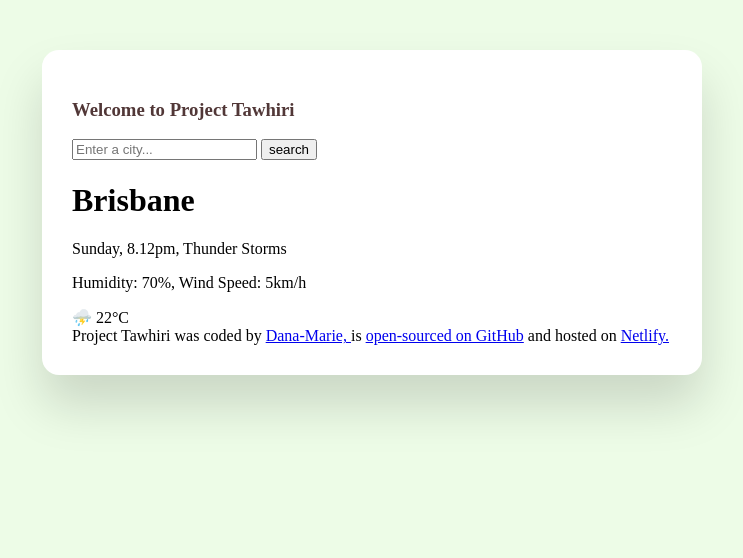
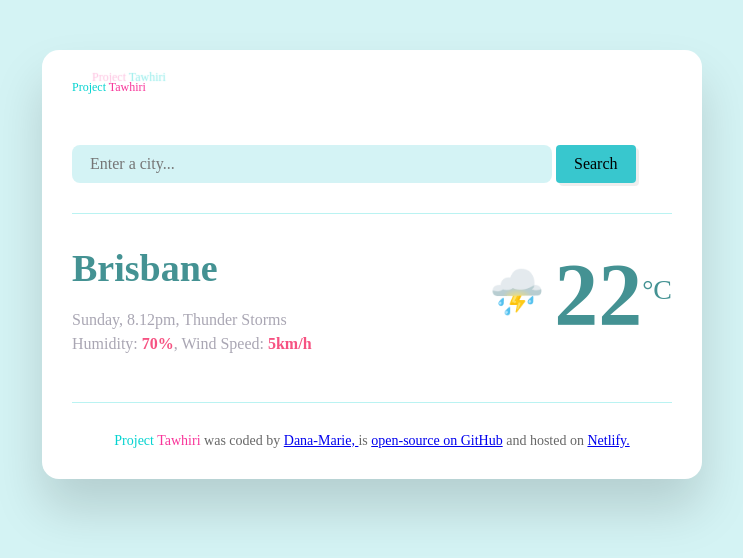
Before and after one commit to dana-marie-coder/ProjectTawhiri, a plain HTML site: page index.html in a window 1280 px wide. Shown: the whole page, without its empty margins (268-1011 px from the left). Drawn offline with Linux system fonts and the light colour scheme; a web font is replaced by a local one.

Commit message:
css styling added and html classes

```diff
--- a/index.html
+++ b/index.html
@@ -15,28 +15,40 @@
   <body>
     <div class="app-border">
       <header>
-        <h3>Welcome to Project Tawhiri</h3>
-        <form class="search-input">
+        <p class="project">
+          <span class="first">Project</span> <span class="second">Tawhiri</span>
+        </p>
+
+        <form class="search-form">
           <input
             type="search"
             placeholder="Enter a city..."
             required
-            class="search-input-element"
+            class="search-form-input"
           />
-          <input type="submit" value="search" class="search-input-button" />
+          <input type="submit" value="Search" class="search-form-button" />
         </form>
       </header>
       <main>
-        <div>
-          <h1>Brisbane</h1>
-          <p>Sunday, 8.12pm, Thunder Storms</p>
-          <p>Humidity: 70%, Wind Speed: 5km/h</p>
+        <div class="weather-main">
+          <div>
+            <h1 class="weather-city">Brisbane</h1>
+            <p class="weather-details">
+              Sunday, 8.12pm, Thunder Storms <br />
+              Humidity: <strong>70%</strong>, Wind Speed: <strong>5km/h</strong>
+            </p>
+          </div>
+          <div class="weather-container">
+            <div class="weather-icon">⛈️</div>
+            <div class="weather-temperature">22</div>
+            <div class="weather-unit">°C</div>
+          </div>
         </div>
-        <div>⛈️ 22°C</div>
       </main>
 
       <footer>
-        Project Tawhiri was coded by
+        <span class="footer-first">Project</span
+        ><span class="footer-second"> Tawhiri</span> was coded by
         <a
           href="https://www.shecodes.io/graduates/42252-dana-marie-osborne"
           target="_blank"
@@ -44,7 +56,7 @@
         </a>
         is
         <a href="https://github.com/dana-marie-coder" target="_blank"
-          >open-sourced on GitHub</a
+          >open-source on GitHub</a
         >
         and hosted on
         <a href="https://project-tawhiri.netlify.app" target="_blank"
--- a/source/style.css
+++ b/source/style.css
@@ -1,10 +1,46 @@
 body {
-  background-color: #7be84c21;
+  background-color: #0ebbc42d;
   font-family: "Corben", serif;
 }
 
+header {
+  border-bottom: 1px solid #04d3cf46;
+  padding: 0 0 30px 0;
+}
+main {
+  padding: 30px 0;
+}
+h1 {
+  color: #449293;
+}
+
+footer {
+  border-top: 1px solid #04d3cf46;
+  padding: 30px 0 0 0;
+  text-align: center;
+  font-size: 14px;
+  color: rgba(0, 0, 0, 0.6);
+}
+
+.weather-main {
+  display: flex;
+  justify-content: space-between;
+}
+
+.weather-city {
+  margin: 0;
+  font-size: 38px;
+  line-height: 48px;
+}
+
+.weather-details {
+  font-size: 16px;
+  color: rgba(39, 33, 66, 0.4);
+  line-height: 24px;
+  font-weight: 500;
+}
 .app-border {
-  background-color: white;
+  background-color: rgb(255, 255, 255);
   max-width: 600px;
   margin: 50px auto;
   box-shadow: 0 30px 50px rgba(0, 0, 0, 0.148);
@@ -12,6 +48,74 @@ body {
   padding: 30px;
 }
 
-h3 {
-  color: rgba(54, 24, 24, 0.866);
+.project {
+  margin-top: 0;
+  text-align: left;
+  font-size: 12px;
+  text-decoration-thickness: 100px;
 }
+.first {
+  color: #04d3d0;
+  text-shadow: 20px -10px 1px #f834994e;
+}
+.second {
+  color: #f83499;
+  text-shadow: 20px -10px 1px #04d3cf6f;
+}
+
+.weather-details strong {
+  color: #f65282;
+}
+
+.weather-container {
+  display: flex;
+}
+
+.weather-temperature {
+  font-size: 88px;
+  color: #449293;
+  font-weight: bold;
+  margin-left: 10px;
+}
+.weather-icon {
+  font-size: 44px;
+  margin-top: 22px;
+}
+.weather-unit {
+  margin-top: 30px;
+  font-size: 28px;
+  color: #449293;
+}
+
+.search-form {
+  border: none;
+  display: block;
+  margin-top: 50px;
+}
+
+.search-form-input {
+  background-color: #0ebbc42d;
+  border: none;
+  width: 80%;
+  font-size: 16px;
+  padding: 10px 18px;
+  border-radius: 8px;
+  font-family: "Corben", serif;
+}
+
+.search-form-button {
+  background-color: #0ebbc4d2;
+  border: none;
+  font-size: 16px;
+  padding: 10px 18px;
+  font-family: "Corben", serif;
+  border-radius: 4px;
+  box-shadow: 3px 3px rgba(0, 0, 0, 0.065);
+}
+.footer-first {
+  color: #04d3d0;
+}
+
+.footer-second {
+  color: #f83499;
+}
```
